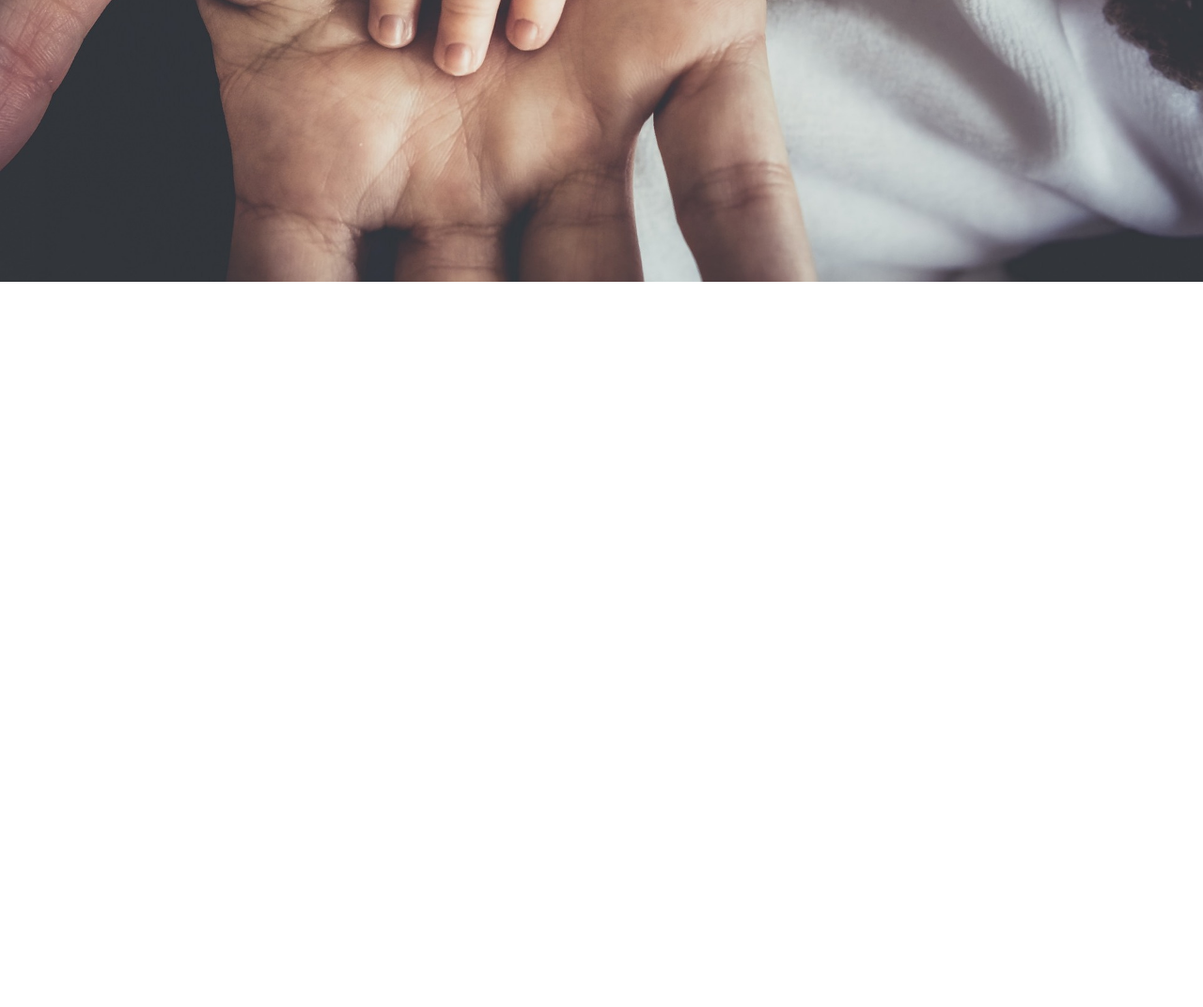
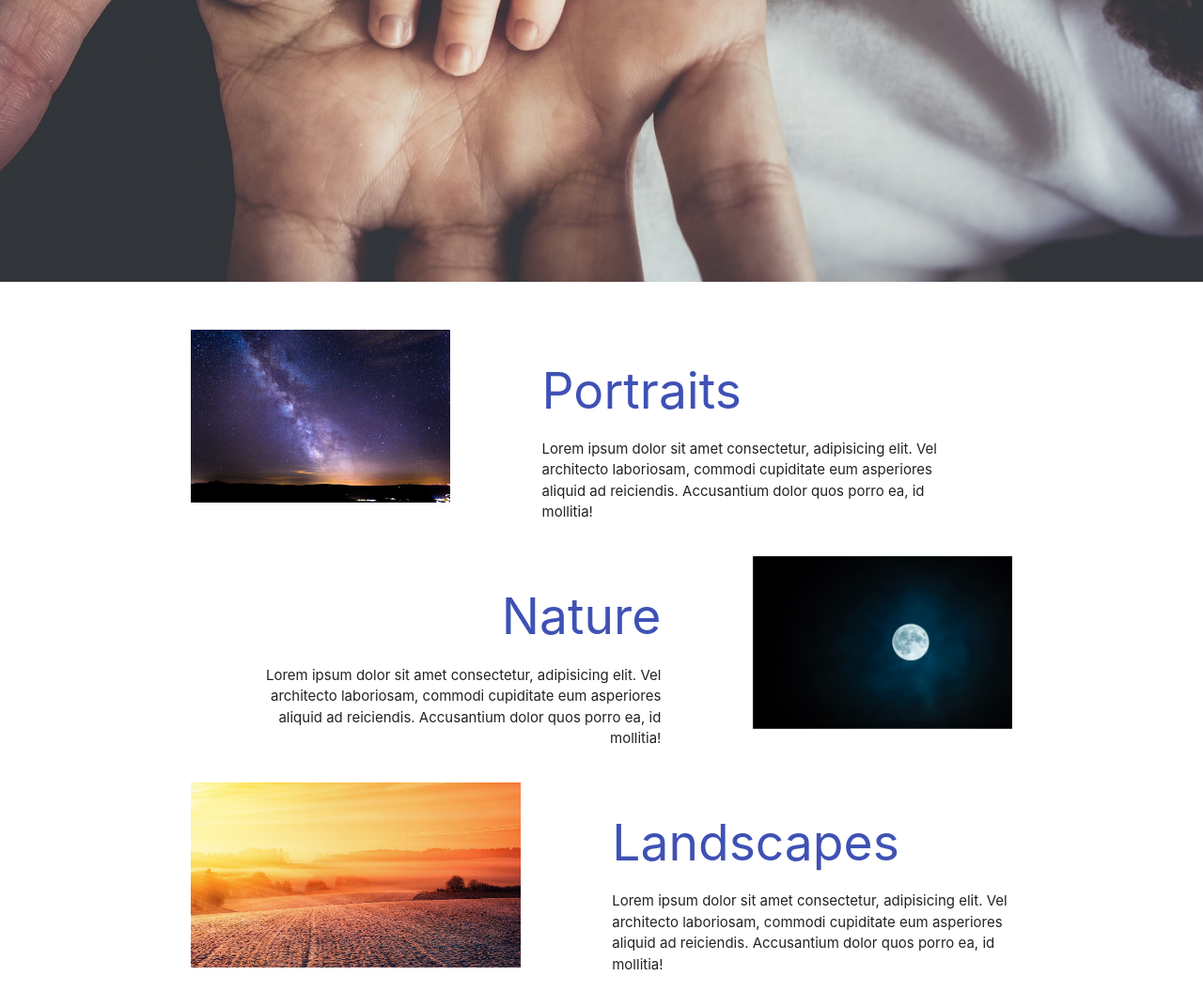
Before and after one commit to LexAeterna12321/materialize_project, a plain HTML site: page index.html in a window 1280 px wide. Shown: the part 500-1572 px from the top of the page at 94% size. Before the commit the page ends 800 px from the top, so only its background shows below. Drawn offline with nearby package versions, Linux system fonts and the light colour scheme.

Commit message:
photo section

```diff
--- a/index.html
+++ b/index.html
@@ -16,6 +16,7 @@
 <body>
 
     <header>
+
         <nav class="nav-wrapper transparent">
             <div class="container">
                 <a href="#" class="brand-logo">Photo Web</a>
@@ -34,8 +35,43 @@
                 </ul>
             </div>
         </nav>
+
     </header>
 
+    <section class="container section" id='photos'>
+
+        <div class="row">
+            <div class="col s12 l4">
+                <img src="img/sky.jpg" alt="sky" class='responsive-img materialboxed'>
+            </div>
+            <div class="col s12 l6 offset-l1">
+                <h2 class='indigo-text' text-darken-4> Portraits</h2>
+                <p>Lorem ipsum dolor sit amet consectetur, adipisicing elit. Vel architecto laboriosam, commodi
+                    cupiditate eum asperiores aliquid ad reiciendis. Accusantium dolor quos porro ea, id mollitia!</p>
+            </div>
+        </div>
+        <div class="row">
+            <div class="col s12 l4 push-l7 offset-l1">
+                <img src="img/moon.jpg" alt="moon" class='responsive-img materialboxed'>
+            </div>
+            <div class="col s12 l6 pull-l5 right-align offset-l1">
+                <h2 class='indigo-text' text-darken-4> Nature</h2>
+                <p>Lorem ipsum dolor sit amet consectetur, adipisicing elit. Vel architecto laboriosam, commodi
+                    cupiditate eum asperiores aliquid ad reiciendis. Accusantium dolor quos porro ea, id mollitia!</p>
+            </div>
+        </div>
+        <div class="row">
+            <div class="col s12 l5">
+                <img src="img/snow.jpg" alt="snow" class='responsive-img materialboxed'>
+            </div>
+            <div class="col s12 l6 offset-l1">
+                <h2 class='indigo-text' text-darken-4> Landscapes</h2>
+                <p>Lorem ipsum dolor sit amet consectetur, adipisicing elit. Vel architecto laboriosam, commodi
+                    cupiditate eum asperiores aliquid ad reiciendis. Accusantium dolor quos porro ea, id mollitia!</p>
+            </div>
+        </div>
+
+    </section>
 
 
 
@@ -45,7 +81,8 @@
 
     <script>
         $(document).ready(() => {
-            $('.sidenav').sidenav()
+            $('.sidenav').sidenav();
+            $('.materialboxed').materialbox();
         })
     </script>
 </body>
--- a/main.css
+++ b/main.css
@@ -10,3 +10,8 @@ header {
         min-height: 60vh;
     }
 }
+
+.section {
+    padding-top: 4vw;
+    padding-bottom: 4vw;
+}
```
